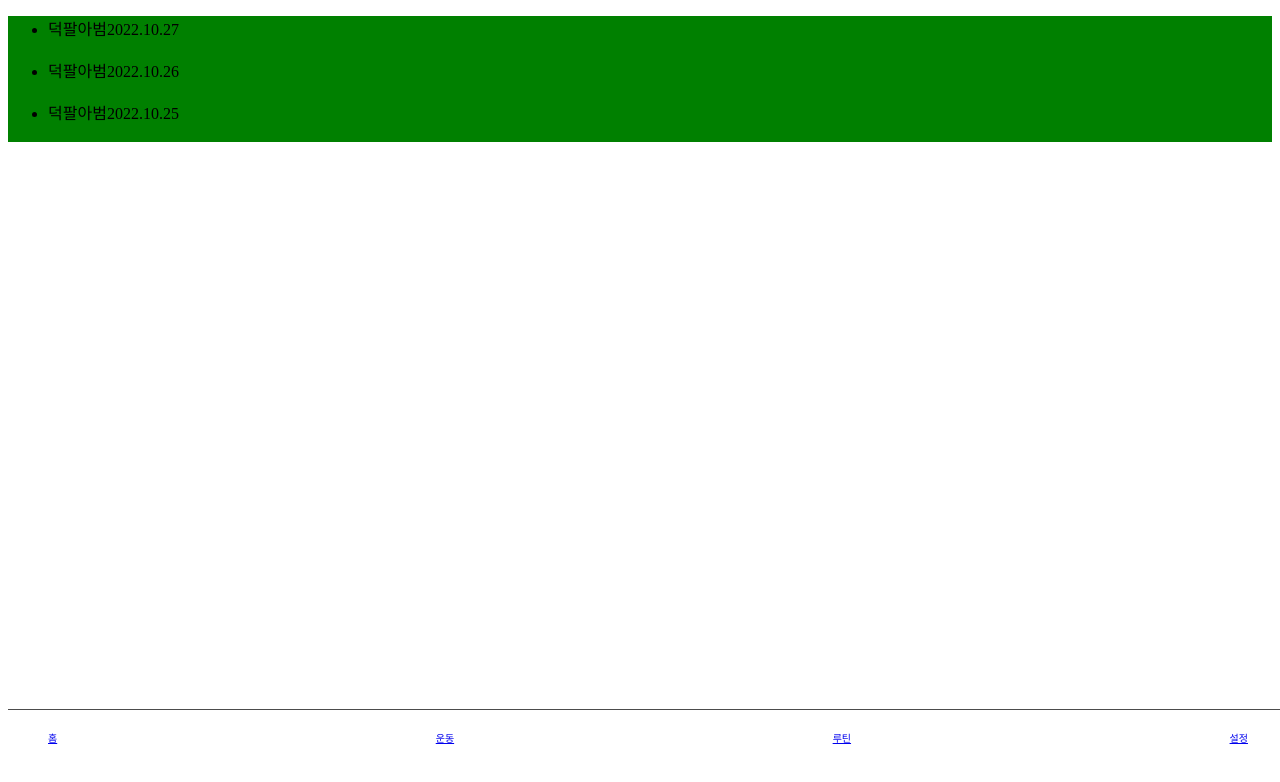
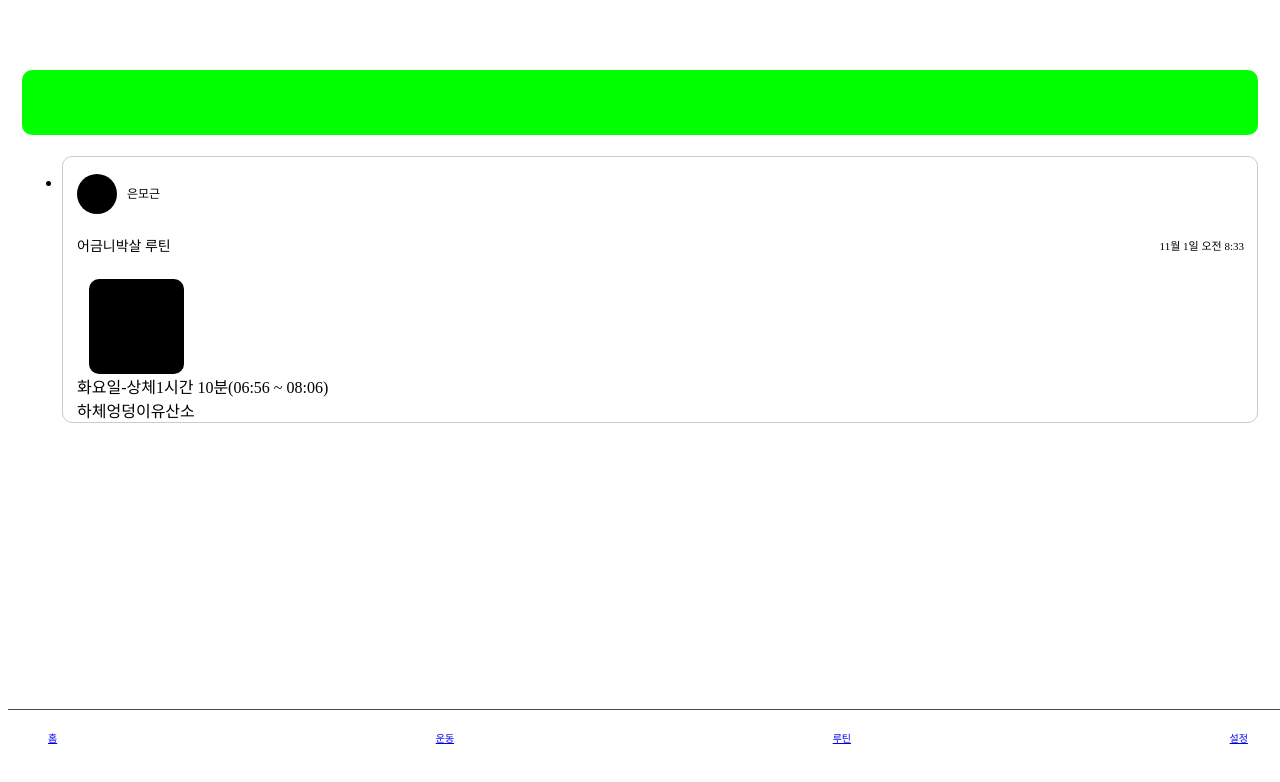
Before and after one commit to wonbincho/health-record, a React app: page / in a window 1280 px wide. Shown: the top 782 px of the page. Built offline with nearby package versions, Linux system fonts and the light colour scheme.

Commit message:
홈 진행

```diff
--- a/src/components/Footer.tsx
+++ b/src/components/Tab.tsx
@@ -1,6 +1,6 @@
 import React from 'react';
 import classNames from 'classnames/bind';
-import styles from './Footer.scss';
+import styles from './Tab.scss';
 
 const cx = classNames.bind(styles);
 
--- a/src/pages/Home.scss
+++ b/src/pages/Home.scss
@@ -1,3 +1,103 @@
-.home {
-  background-color: green;
+.home {}
+
+.advert_area {
+  margin: 70px 14px 0;
+  background-color: #00ff00;
+  height: 65px;
+  border-radius: 10px;
 }
+
+.list_set {
+  margin: 21px 14px 0;
+
+  .list {
+    border-radius: 10px;
+    border: 1px solid rgba(0, 0, 0, 0.2);
+
+    &+.list {
+      margin-top: 20px;
+    }
+
+    .profile {
+      margin: 17px 0 0 14px;
+      display: flex;
+
+      .thumb {
+        display: inline-block;
+        overflow: hidden;
+        width: 40px;
+        height: 40px;
+        border-radius: 50%;
+        background-color: #000;
+      }
+
+      .name {
+        line-height: 40px;
+        vertical-align: middle;
+        margin-left: 10px;
+        font-size: 12px;
+      }
+    }
+
+    .contents_area {
+      margin: 21px 0 0 14px;
+      position: relative;
+
+      .contents {
+        font-size: 14px;
+        padding-right: 120px;
+      }
+
+      .data {
+        position: absolute;
+        top: 2px;
+        right: 13px;
+        font-size: 11px;
+      }
+
+      .thumb {
+        margin: 24px 0 0 12px;
+        height: 95px;
+        width: 95px;
+        border-radius: 10px;
+        background-color: #000;
+      }
+
+      .routine {
+        .title {
+          padding: 24px 0 0 20px;
+          font-size: 15px;
+        }
+
+        .routine_set {
+          padding: 26px 0 0 11px;
+          font-size: 14px;
+
+          .item {
+            display: inline-block;
+            overflow: hidden;
+            width: 61px;
+            height: 28px;
+            border-radius: 6px;
+            background-color: rgb(46, 69, 82);
+            text-align: center;
+            line-height: 28px;
+            font-size: 12px;
+
+            &+.item {
+              margin-left: 7px;
+            }
+          }
+
+          .item:nth-child(6) {
+            margin-left: 0;
+          }
+
+          .item:nth-child(n+6) {
+            margin-top: 3px;
+          }
+        }
+      }
+    }
+  }
+}
--- a/src/pages/Home.tsx
+++ b/src/pages/Home.tsx
@@ -1,7 +1,7 @@
 import React from 'react';
 import classNames from 'classnames/bind';
 import styles from './Home.scss';
-import Footer from '@src/components/footer';
+import Footer from '@src/components/Tab';
 
 const cx = classNames.bind(styles);
 
@@ -11,31 +11,31 @@ const Home: React.FC<IOwnProps> = ({ }) => {
   return (
     <div className={cx('home')}>
       <div>
+        <div className={cx('advert_area')}></div>
         <ul className={cx('list_set')}>
           <li className={cx('list')}>
-            <span className={cx('writer')}>덕팔아범</span>
-            <span className={cx('data')}>2022.10.27</span>
+            <div className={cx('profile')}>
               <div className={cx('thumb')}>
                 <img></img>
               </div>
-            <div className={cx('contents')}>
+              <span className={cx('name')}>은모근</span>
             </div>
-          </li>
-          <li className={cx('list')}>
-            <span className={cx('writer')}>덕팔아범</span>
-            <span className={cx('data')}>2022.10.26</span>
+            <div className={cx('contents_area')}>
+              <p className={cx('contents')}>어금니박살 루틴</p>
+              <span className={cx('data')}>11월 1일 오전 8:33</span>
               <div className={cx('thumb')}>
                 <img></img>
               </div>
-            <div className={cx('contents')}></div>
-          </li>
-          <li className={cx('list')}>
-            <span className={cx('writer')}>덕팔아범</span>
-            <span className={cx('data')}>2022.10.25</span>
-            <div className={cx('thumb')}>
-              <img></img>
+              <div className={cx('routine_area')}>
+                <span className={cx('title')}>화요일-상체</span>
+                <span className={cx('exercise_time')}>1시간 10분(06:56 ~ 08:06)</span>
+                <div className={cx('routine_set')}>
+                  <span className={cx('item')}>하체</span>
+                  <span className={cx('item')}>엉덩이</span>
+                  <span className={cx('item')}>유산소</span>
                 </div>
-            <div className={cx('contents')}></div>
+              </div>
+            </div>
           </li>
         </ul>
       </div>
--- a/src/pages/Routine.tsx
+++ b/src/pages/Routine.tsx
@@ -1,7 +1,7 @@
 import React from 'react';
 import classNames from 'classnames/bind';
 import styles from './Routine.scss';
-import Footer from '@src/components/footer';
+import Footer from '@src/components/Tab';
 
 const cx = classNames.bind(styles);
 
```
Also changed, not shown: src/components/Tab.scss (renamed from src/components/Footer.scss). Lines whose indentation alone changed are shown as unchanged.
